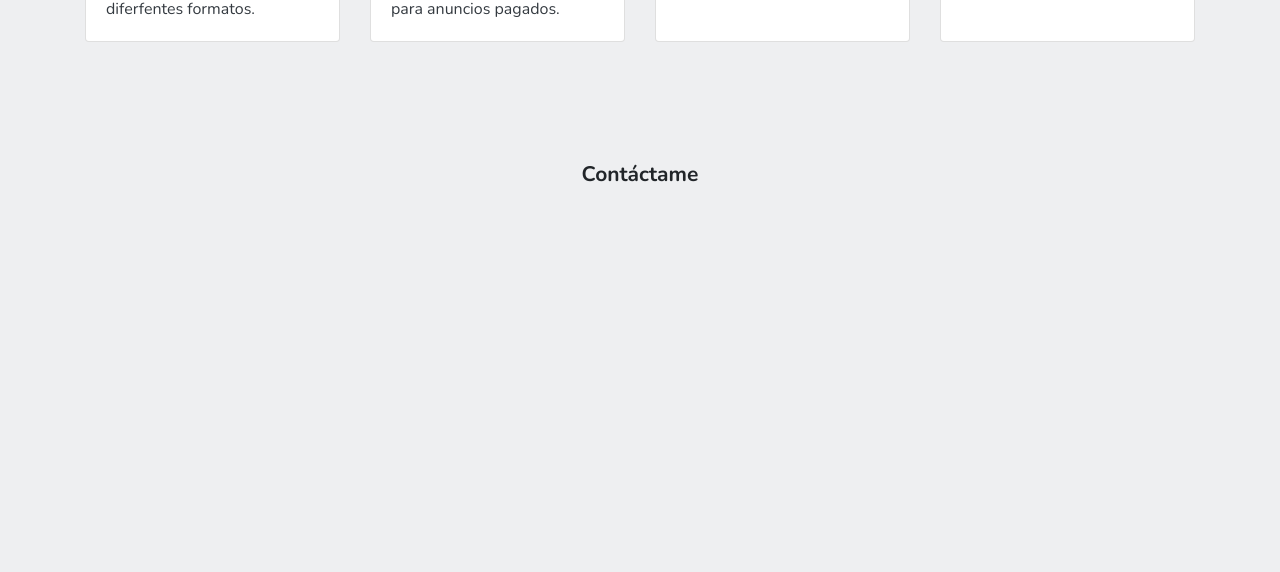
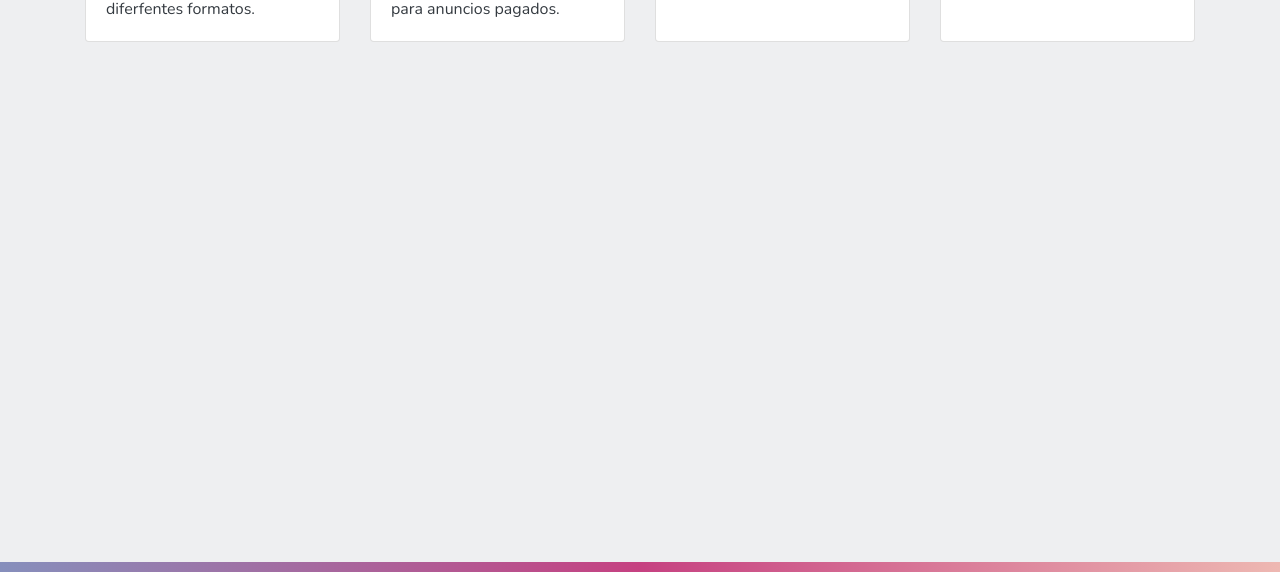
Before and after one commit to monsiba/PruebaFinal, a plain HTML site: page index.html in a window 1280 px wide. Shown: the part 2037-2609 px from the top of the page. Drawn offline with nearby package versions, Linux system fonts and the light colour scheme; a script that the page names is missing.

Commit message:
cambio en contacto

```diff
--- a/index.html
+++ b/index.html
@@ -197,8 +197,7 @@
 
 <!--Contacto-->
 
-<section id="contacto" class="container my-5">
-  <h2>Contáctame</h2>
+<section id="contacto" class="container mt-5">
 
   <div data-tf-widget="NtT2jvKy" style="width:100%;height:400px;color:#FFFFFF;"></div><script src="//embed.typeform.com/next/embed.js"></script>
 
```
